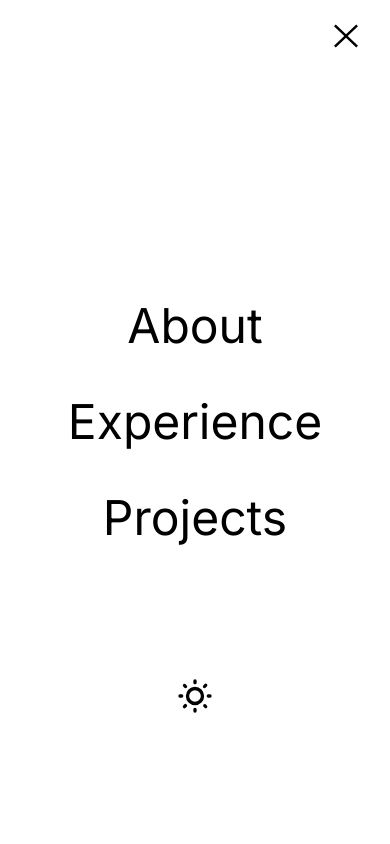
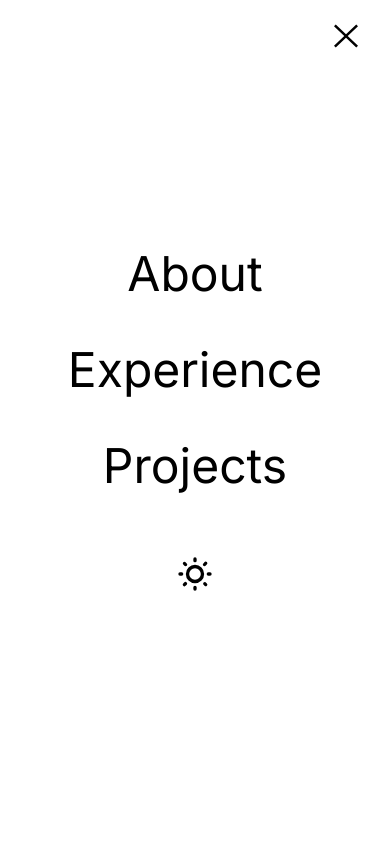
Before and after one commit to annawng/portfolio, a Next.js app: page / in a window 390 px wide. Both pictures are taken after a click on the icon 346 px from the left and 42 px from the top of the page. Shown: the top 844 px of the page. Built offline with nearby package versions, Linux system fonts and the light colour scheme.

Commit message:
Fix mobile nav bar spacing

```diff
--- a/app/components/NavBar.tsx
+++ b/app/components/NavBar.tsx
@@ -119,7 +119,8 @@ const NavBar = () => {
                   />
                 </svg>
               </div>
-              <ul className='absolute top-[50%] translate-y-[-50%] flex flex-col items-center gap-12 w-full text-5xl'>
+              <div className='absolute top-[50%] translate-y-[-50%] flex flex-col items-center gap-16 w-full'>
+                <ul className='flex flex-col items-center gap-12 text-5xl'>
                   <li>
                     <Link
                       href='/#about'
@@ -149,8 +150,7 @@ const NavBar = () => {
                   </li>
                 </ul>
 
-              <div className='flex flex-col justify-end flex-1'>
-                <label className='swap swap-rotate mb-32'>
+                <label className='swap swap-rotate'>
                   <input
                     type='checkbox'
                     onClick={() =>
```
Lines whose indentation alone changed are shown as unchanged.
